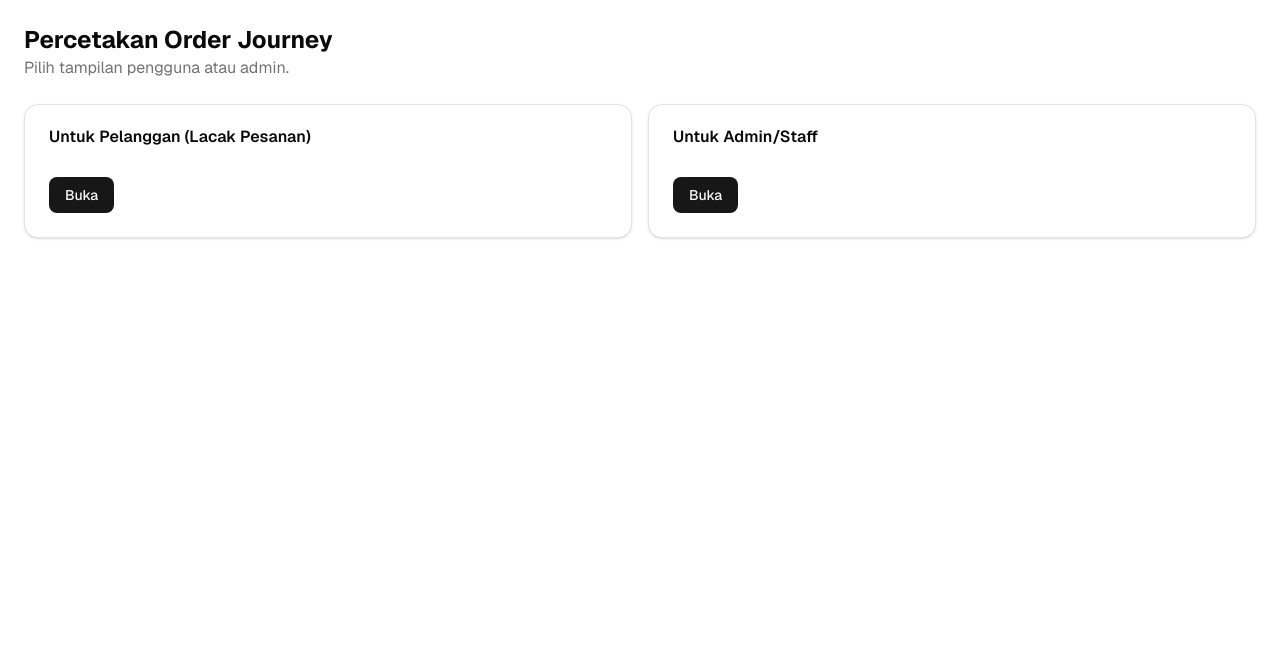
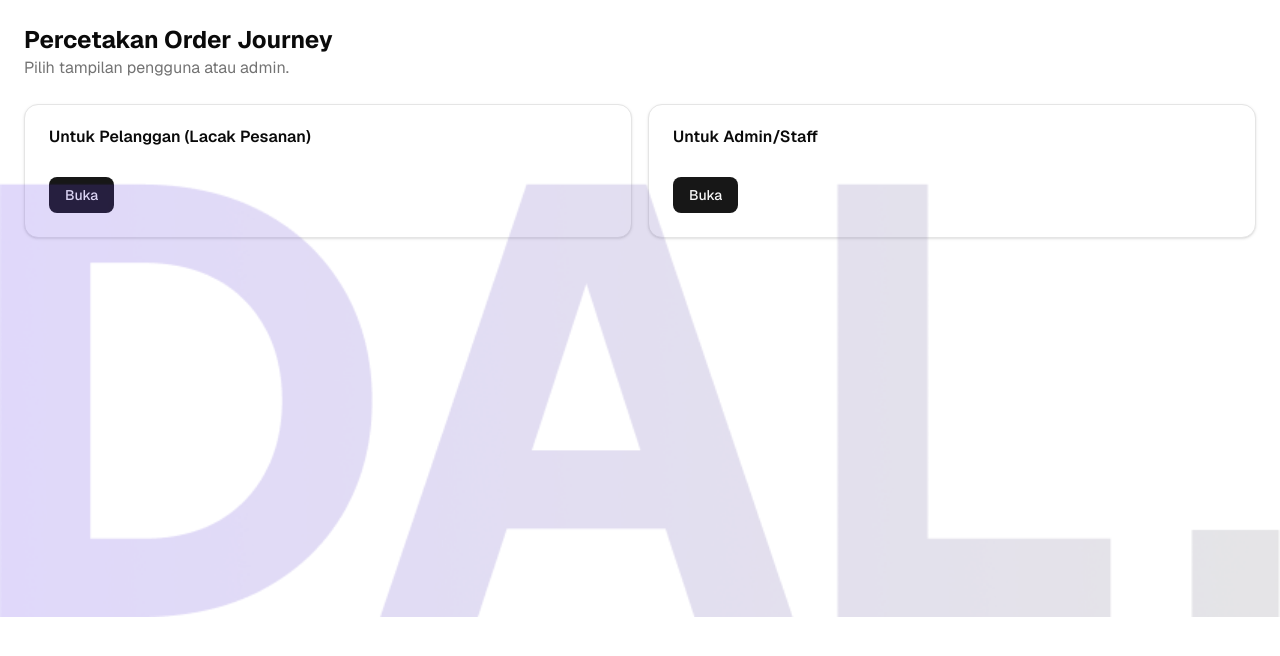
Before and after one commit to iluvvac/demo-pos, a Next.js app: page / in a window 1280 px wide. Shown: the top 656 px of the page. Built offline with nearby package versions, Linux system fonts and the light colour scheme.

Commit message:
watermark

```diff
--- a/app/admin/layout.tsx
+++ b/app/admin/layout.tsx
@@ -34,17 +34,9 @@ export default async function AdminLayout({
   ];
 
   return (
-    <div
-      className="min-h-dvh"
-      style={{
-        backgroundImage: "url('/dal-logo.png')",
-        backgroundRepeat: "no-repeat",
-        backgroundPosition: "center",
-        backgroundSize: "contain",
-        opacity: 1, // Less aggressive
-        zIndex: 0,
-      }}
-    >
+    <>
+      {/* Content Layout */}
+      <div className="min-h-dvh flex flex-col">
         <header className="border-b">
           <div className="container mx-auto p-4 flex items-center justify-between">
             <Link href="/admin/dashboard" className="font-semibold">
@@ -54,14 +46,9 @@ export default async function AdminLayout({
                 style={{ height: "32px", width: "auto" }}
               />
             </Link>
-
             <nav className="flex items-center gap-3 text-sm">
               {nav.map((n) => (
-              <Link
-                key={n.href}
-                href={n.href}
-                className={cn("hover:underline")}
-              >
+                <Link key={n.href} href={n.href} className={cn("hover:underline")}>
                   {n.label}
                 </Link>
               ))}
@@ -73,5 +60,24 @@ export default async function AdminLayout({
         </header>
         <main className="container mx-auto p-6">{children}</main>
       </div>
+
+      {/* Overlay as SIBLING */}
+      <div
+        style={{
+          position: "fixed",
+          top: 0,
+          left: 0,
+          width: "100vw",
+          height: "100vh",
+          backgroundImage: "url('/dal-logo.png')",
+          backgroundRepeat: "no-repeat",
+          backgroundPosition: "center",
+          backgroundSize: "contain",
+          opacity: 0.3,
+          zIndex: 9999,
+          pointerEvents: "none",
+        }}
+      ></div>
+    </>
   );
 }
--- a/app/layout.tsx
+++ b/app/layout.tsx
@@ -20,6 +20,24 @@ export default function RootLayout({
   return (
     <html lang="id" className="antialiased">
       <body className={`font-sans ${GeistSans.variable} ${GeistMono.variable}`}>
+        {/* Overlay/WATERMARK: place here for all pages */}
+        <div
+          style={{
+            position: "fixed",
+            top: 0,
+            left: 0,
+            width: "100vw",
+            height: "100vh",
+            backgroundImage: "url('/dal-logo.png')",
+            backgroundRepeat: "no-repeat",
+            backgroundPosition: "center",
+            backgroundSize: "contain",
+            opacity: 0.2,
+            zIndex: 9999,
+            pointerEvents: "none",
+          }}
+          aria-hidden="true" // accessibility best practice
+        />
         <Suspense fallback={null}>{children}</Suspense>
         <Analytics />
       </body>
```
Lines whose indentation alone changed are shown as unchanged.
